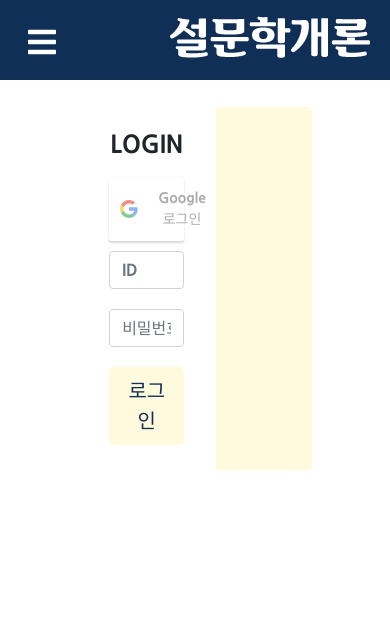
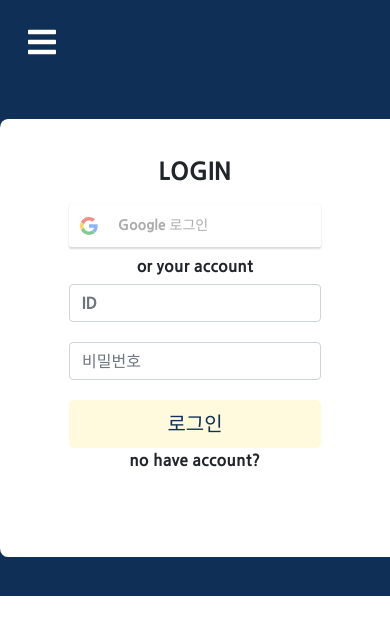
Before and after one commit to ParkJaeyeon0308/ServeyTheory, a React (Create React App) app in the folder serveytheory/: page /login in a window 390 px wide. Shown: the top 634 px of the page. Built offline with nearby package versions, Linux system fonts and the light colour scheme.

Commit message:
로그인 80%

```diff
--- a/serveytheory/src/component/NavBar.css
+++ b/serveytheory/src/component/NavBar.css
@@ -129,3 +129,13 @@
     justify-content: start;
     align-items: center;
 }
+.logo{
+
+}
+
+
+@media ( max-width: 530px ) {
+  .logo{
+    display: none;
+  }
+}
--- a/serveytheory/src/component/NavBar.js
+++ b/serveytheory/src/component/NavBar.js
@@ -20,7 +20,7 @@ function NavBar() {
           </Link>
           <div className='navbar-img'>
           {/* <Link to='#' className='GoHome'> */}
-          <img src="/images/설문학개론.png"/>
+          <img  className="logo" src="/images/설문학개론.png"/>
           {/* </Link> */}
           </div>
         </div>
--- a/serveytheory/src/pages/Login.js
+++ b/serveytheory/src/pages/Login.js
@@ -27,6 +27,7 @@ responseFail = (err) => {
 }
     render(){
   return (
+    <div className="body">
     <center>
     <Container fluid>
   <Row>
@@ -40,17 +41,21 @@ responseFail = (err) => {
                     onSuccess={this.responseGoogle}
                     onFailure={this.responseFail}
                 />
+                <h6>or your account</h6>
        <input type="id" id="inputid" className="form-control" placeholder="ID" name="id" style={{marginBottom:20}} onChange={this.handleChange}/>
        <input type="password" id="inputPhone" className="form-control" placeholder="비밀번호" name="phone" style={{marginBottom:20}} onChange={this.handleChange}/>
        {/* <Link to="./SignUp">  */}
      <button className="btn btn-lg btn-block" type="button" style={{backgroundColor:"#fffadd", color:"#102f57"}} onClick={this.handleOnClick}> 로그인 </button>
     {/* </Link> */}
-    </center>
-   </div></Col>
-   <Col className="row2"></Col>
+    <h6 className="signup">no have account?</h6>
+    </center></div>
+</Col>
+   <Col className="row2"><center>
+   <button className="btn btn-lg btn-block" type="button" className="signupBtn" style={{backgroundColor:"#102f57", color:"#fffadd"}} onClick={this.handleOnClick}> 회원가입 </button>
+   </center></Col>
   </Row>
-</Container></center>
-  );
+</Container></center></div>
+ );
 }
 }
 
--- a/serveytheory/src/pages/SignInUp.css
+++ b/serveytheory/src/pages/SignInUp.css
@@ -1,18 +1,27 @@
 .body{
+    z-index: -1;
+    background-color: rgb(16, 47, 87);
+}
+.footer{
+    z-index: -1;
     background-color: rgb(16, 47, 87);
 }
 .input{
     width: 70%;
-    height: 340px;
+    height: 400px;
 }
+
 .containerLogin{
     flex:auto;
     width: 70%;
     border-radius: 10%;
 }
+.signup{
+    display: none;
+}
 .row1{
     flex:auto;
-    margin-top: 7%;
+    margin-top: 10%;
     margin-left: 20%;
     /* box-shadow:  5px 7px 7px rgb(182, 182, 182), -5px 7px 7px rgb(182, 182, 182); */
     background-color: rgb(255, 255, 255);
@@ -22,7 +31,7 @@
 }
 .row2{
     flex:auto;
-    margin-top: 7%;
+    margin-top: 10%;
     margin-right: 20%;
     /* box-shadow:  -5px 7px 7px rgb(182, 182, 182), -5px 7px 7px rgb(182, 182, 182); */
     background-color: rgb(255, 250, 221);
@@ -44,11 +53,21 @@
     margin-bottom: 10px;
 }
 .text1{
-    margin-top: 30%;
+    margin-top: 15%;
 }
-
-@media ( min-width: 481px ) {
+.signupBtn{
+    margin-top: 10%;
+    width: 30%;
+}
+@media ( max-width: 550px ) {
     .row2{
         display: none;
     }
+    .signup{
+        margin-top: 10px;
+        display: inline;
+    }
+    .row1{
+        margin-left: 0;
+    }
 }
```
